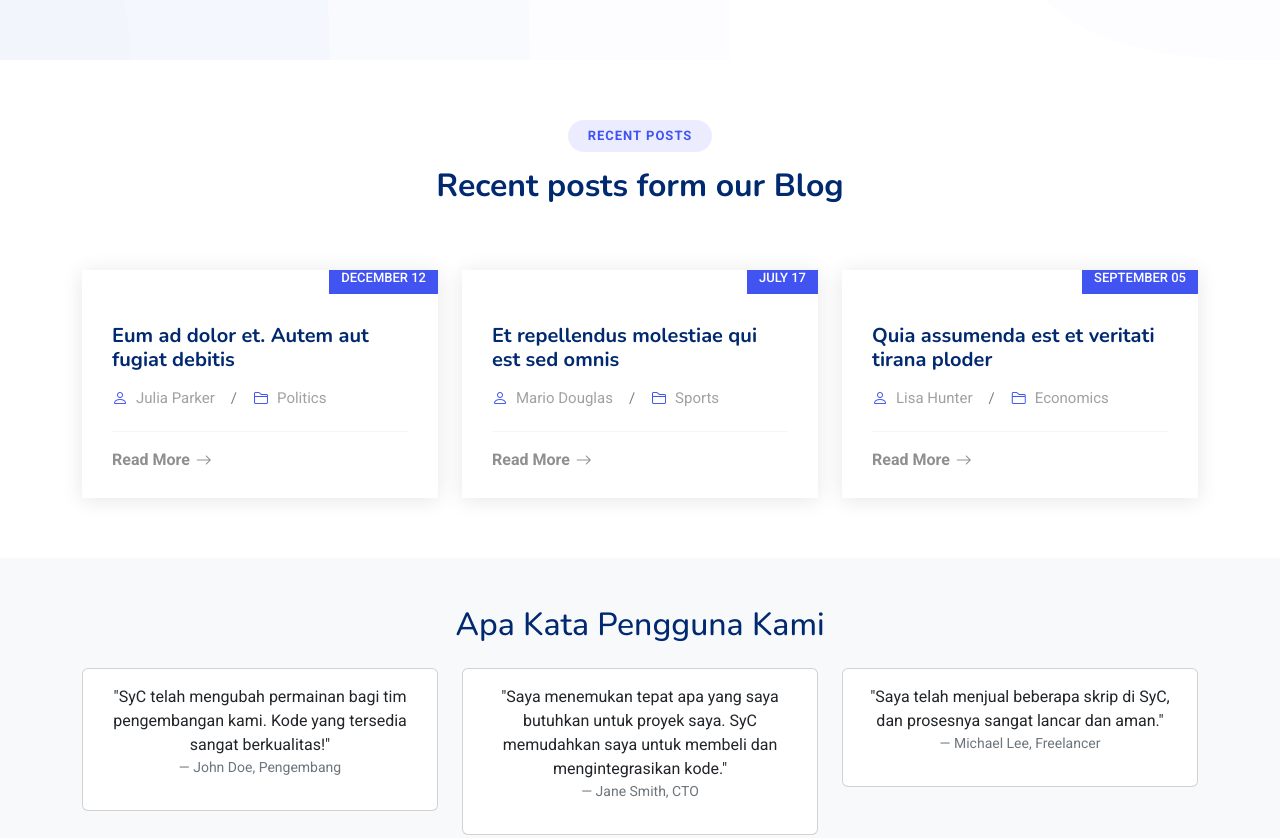
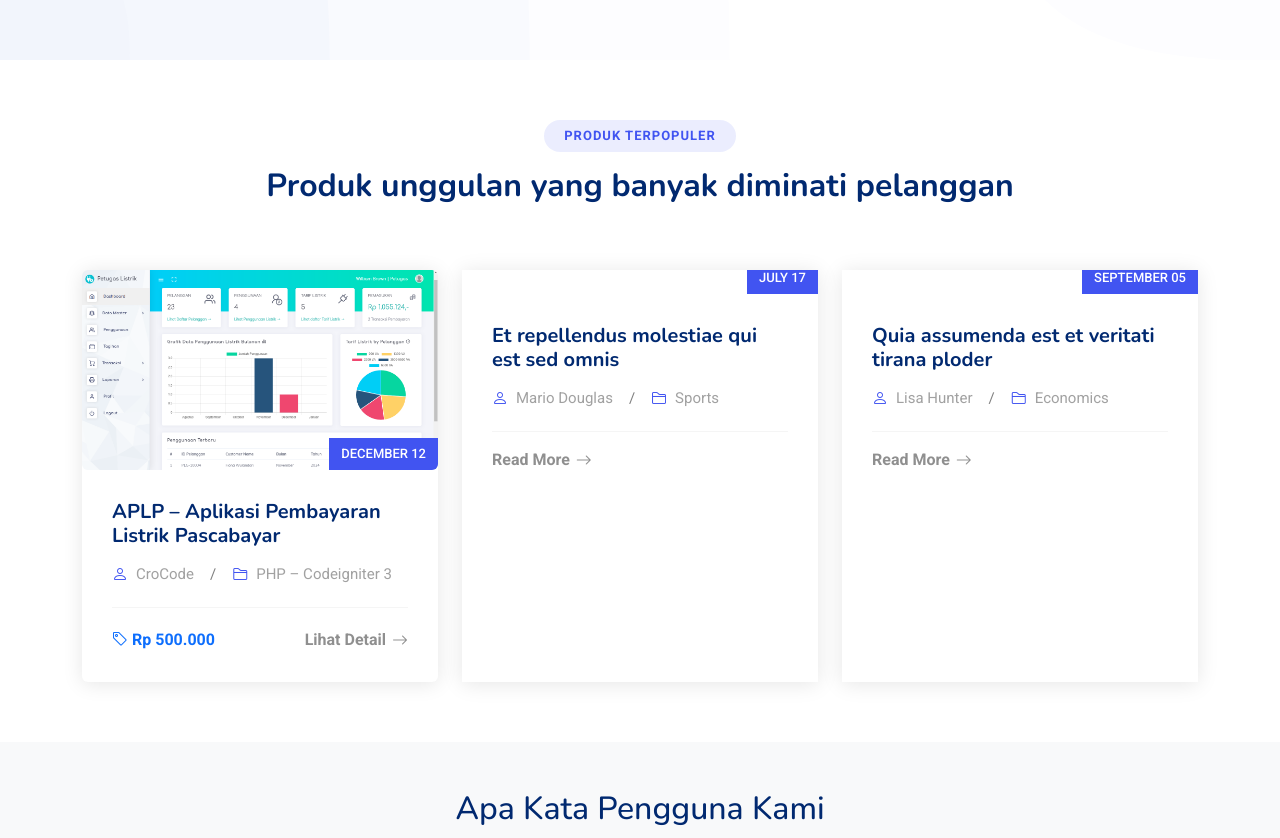
Before and after one commit to rohmansyah23/Crocode, a plain HTML site: page index.html in a window 1280 px wide. Shown: the part 740-1578 px from the top of the page. Drawn offline with nearby package versions, Linux system fonts and the light colour scheme.

Commit message:
Ceca Anj

```diff
--- a/index.html
+++ b/index.html
@@ -105,35 +105,45 @@
             <section id="recent-posts" class="recent-posts section">
                 <!-- Section Title -->
                 <div class="container section-title aos-init aos-animate" data-aos="fade-up">
-                    <h2>Recent Posts</h2>
-                    <p>Recent posts form our Blog</p>
+                    <h2>Produk Terpopuler</h2>
+                    <p>Produk unggulan yang banyak diminati pelanggan</p>
                 </div>
                 <!-- End Section Title -->
 
                 <div class="container">
                     <div class="row gy-5">
+
+                        <!-- Produk Unggulan 1 -->
                         <div class="col-xl-4 col-md-6">
-                            <div class="post-item position-relative h-100 aos-init aos-animate" data-aos="fade-up" data-aos-delay="100">
-                                <div class="post-img position-relative overflow-hidden">
-                                    <img src="assets/img/blog/blog-1.jpg" class="img-fluid" alt="" />
+                            <div class="post-item position-relative rounded-2 h-100 aos-init aos-animate" data-aos="fade-up" data-aos-delay="100">
+                                <div class="post-img position-relative rounded-2 overflow-hidden">
+                                    <img src="assets/images/aplp/aplp-1.png" class="img-fluid" alt="Aplikasi Pembayaran Listrik Pascabayar" />
                                     <span class="post-date">December 12</span>
                                 </div>
 
                                 <div class="post-content d-flex flex-column">
-                                    <h3 class="post-title">Eum ad dolor et. Autem aut fugiat debitis</h3>
+                                    <h3 class="post-title">APLP &ndash; Aplikasi Pembayaran Listrik Pascabayar</h3>
 
                                     <div class="meta d-flex align-items-center">
-                                        <div class="d-flex align-items-center"><i class="bi bi-person"></i> <span class="ps-2">Julia Parker</span></div>
+                                        <div class="d-flex align-items-center"><i class="bi bi-person"></i> <span class="ps-2">CroCode</span></div>
                                         <span class="px-3 text-black-50">/</span>
-                                        <div class="d-flex align-items-center"><i class="bi bi-folder2"></i> <span class="ps-2">Politics</span></div>
+                                        <div class="d-flex align-items-center"><i class="bi bi-folder2"></i> <span class="ps-2">PHP &ndash; Codeigniter 3</span></div>
                                     </div>
 
                                     <hr />
 
-                                    <a href="blog-details.html" class="readmore stretched-link"><span>Read More</span><i class="bi bi-arrow-right"></i></a>
+                                    <div class="d-flex align-items-center justify-content-between">
+                                        <div class="price text-primary fw-bold">
+                                            <i class="bi bi-tag"></i> <span>Rp 500.000</span>
+                                        </div>
+                                        <a href="blog-details.html" class="readmore stretched-link"><span>Lihat Detail</span><i class="bi bi-arrow-right"></i></a>
+                                    </div>
                                 </div>
                             </div>
                         </div>
+                        <!-- End Produk Unggulan 1 -->
+
+
                         <!-- End post item -->
 
                         <div class="col-xl-4 col-md-6">
```
Also changed, not shown: assets/images/aplp/aplp-1.png (added).
